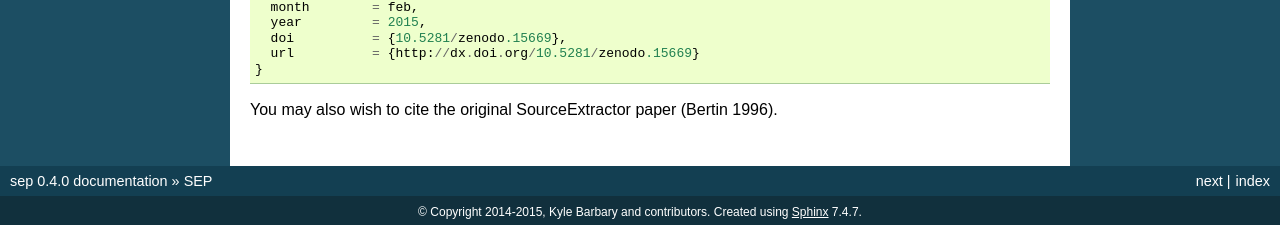
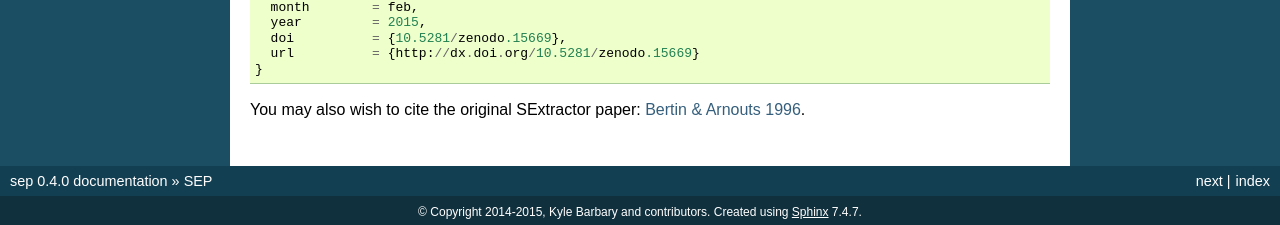
Before and after one commit to kbarbary/sep, a Sphinx documentation site: the page built from docs/index.rst, in a window 1280 px wide. Shown: the part 2087-2312 px from the top of the page. Built offline with Sphinx 7.4.7, drawn with Linux system fonts in a browser that asks for light colours.

Commit message:
minor doc fix; __version__ bump

```diff
--- a/docs/index.rst
+++ b/docs/index.rst
@@ -130,4 +130,5 @@ link provides a variety of citation styles and BibTeX export. For example::
     }
 
 
-You may also wish to cite the original SourceExtractor paper (Bertin 1996).
+You may also wish to cite the original SExtractor paper: `Bertin &
+Arnouts 1996 <http://adsabs.harvard.edu/abs/1996A%26AS..117..393B>`_.
```
Also changed, not shown: 1 other file.
